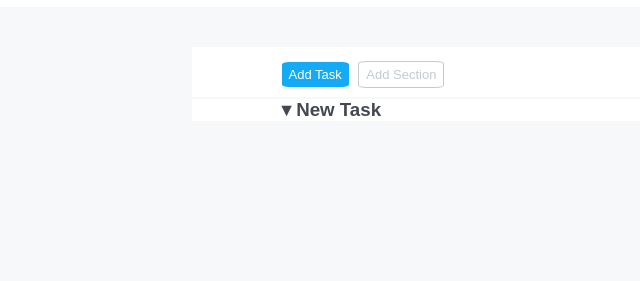
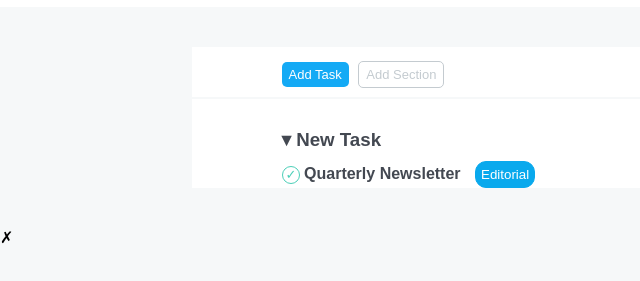
Before and after one commit to PierdomenicoPacilio/html-css-toboolist, a plain HTML site: page index.html in a window 1280 px wide. Shown: the part 63-344 px from the top of the page, without its empty margins (0-640 px from the left). Drawn offline with Linux system fonts and the light colour scheme.

Commit message:
feat: completed New Task

```diff
--- a/css/style.css
+++ b/css/style.css
@@ -9,6 +9,10 @@ body{
     font-family: Arial, Helvetica, sans-serif;
     background-color: #f6f8f9;
     position: relative;
+}
+
+.inbl{
+    display: inline-block;
 }
 /* /common */
 
@@ -22,13 +26,12 @@ header{
 }
 
 .logo{
-    display: inline-block;
+
     height: 50px;
     width: 50px;
 
 }
 .titolo{
-    display: inline-block;
     vertical-align: top;
     padding-top: 10px;
     letter-spacing: 1px;
@@ -51,11 +54,10 @@ main{
 /* tasti */
 .tasto{
     font-size: small;
-    display: inline-block;
     width: auto;
     text-align: center;
     line-height: 25px;
-    border-radius: 10%;
+    border-radius: 5px;
     padding: 0 7px;
 }
 
@@ -80,3 +82,47 @@ hr{
     margin-left: -100%;
     margin-right: -100%;
 }
+
+h3{
+    padding-top: 30px;
+}
+
+.word{
+    font-weight: 600;
+}
+
+/* spunte */
+.spunta{
+    padding-left: 3px;
+    height: 18px;
+    width: 18px;
+    border: 1px solid;
+    border-radius: 50%;
+    margin-top: 15px;
+    font-size: small;
+}
+
+.ok {
+    color:#4ccfb8 ;
+    border-color: #4ccfb8;
+}
+
+.no{
+    color: #ff4343;
+    border-color: #ff4343;
+}
+/* /spunte */
+
+/* tastini colorati */
+.tastino{
+    font-size: smaller;
+    padding: 5px 5px;
+    border-radius: 11px;
+    margin-left: 10px;
+}
+
+.editorial{
+    background-color: #09a9ed;
+    border: 1px solid #09a9ed;
+    color: #FFFFFF;
+}
--- a/index.html
+++ b/index.html
@@ -13,23 +13,27 @@
 <body>
     <!-- topline -->
     <header>
-        <img class="logo" src="../img/Logo.png" alt="Logo Boolean">
-        <span class="titolo">Toboolist</span>
+        <img class="logo inbl" src="../img/Logo.png" alt="Logo Boolean">
+        <span class="titolo inbl">Toboolist</span>
     </header>
     <!-- /topline -->
 
-    <!-- tasti -->
     <main>
         <div class="main-1">
-            <div class="tasto tasto-a"> <span>Add Task</span></div>
-            <div class="tasto tasto-b"><span>Add Section</span></div><br>
+            <!-- tasti -->
+            <div class="tasto tasto-a inbl"> <span>Add Task</span></div>
+            <div class="tasto tasto-b inbl"><span>Add Section</span></div><br>
             <hr>
+            <!-- /tasti -->
+
             <h3>&#9662 New Task</h3>
+            <div class="spunta inbl ok"><span>&#10003;</span></div>
+            <span class="word">Quarterly Newsletter</span>
+            <div class="tastino inbl editorial"><span>Editorial</span></div>
         </div>
     </main>
-    <!-- /tasti -->
 
-
+    &#10007;
 </body>
 
 </html>
```
